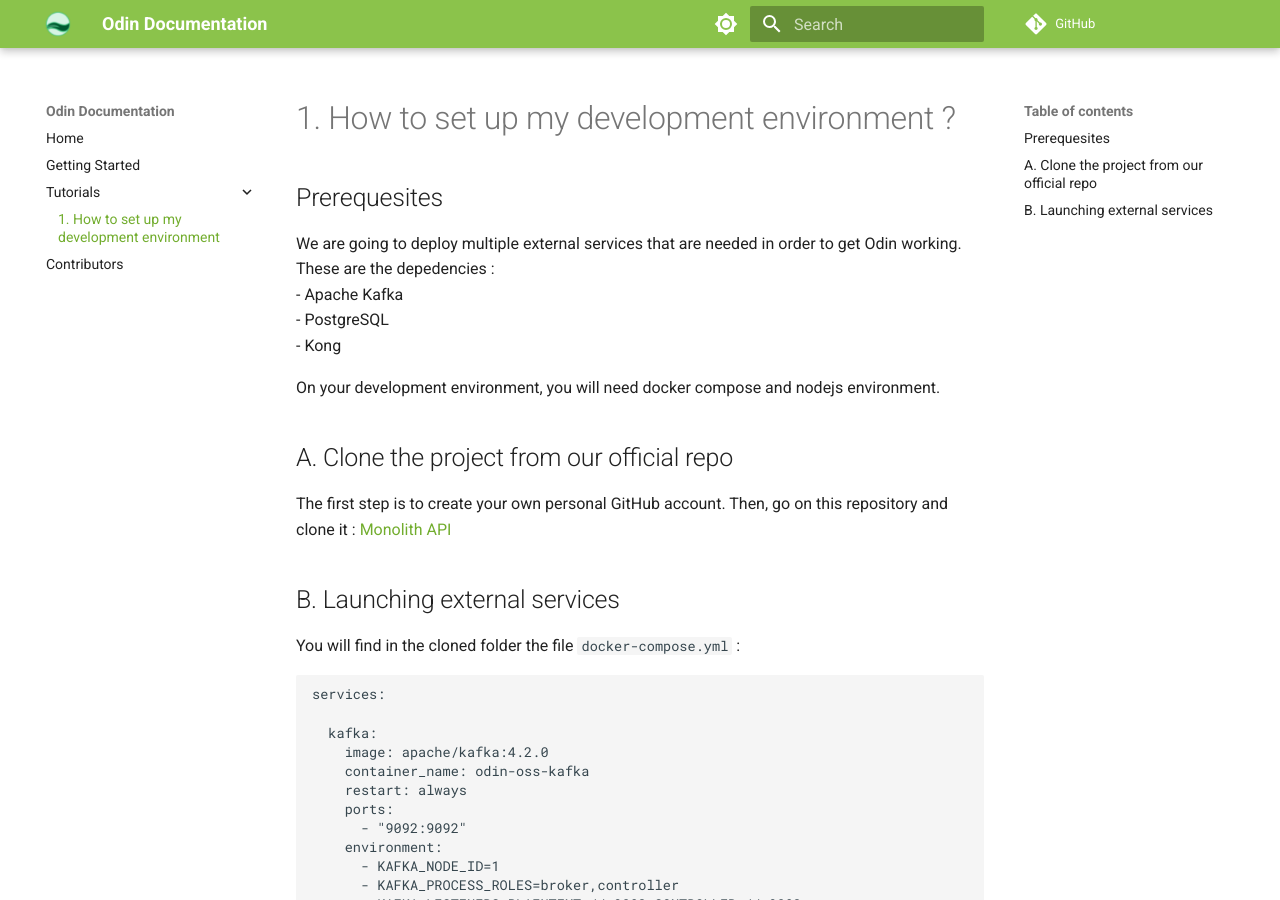
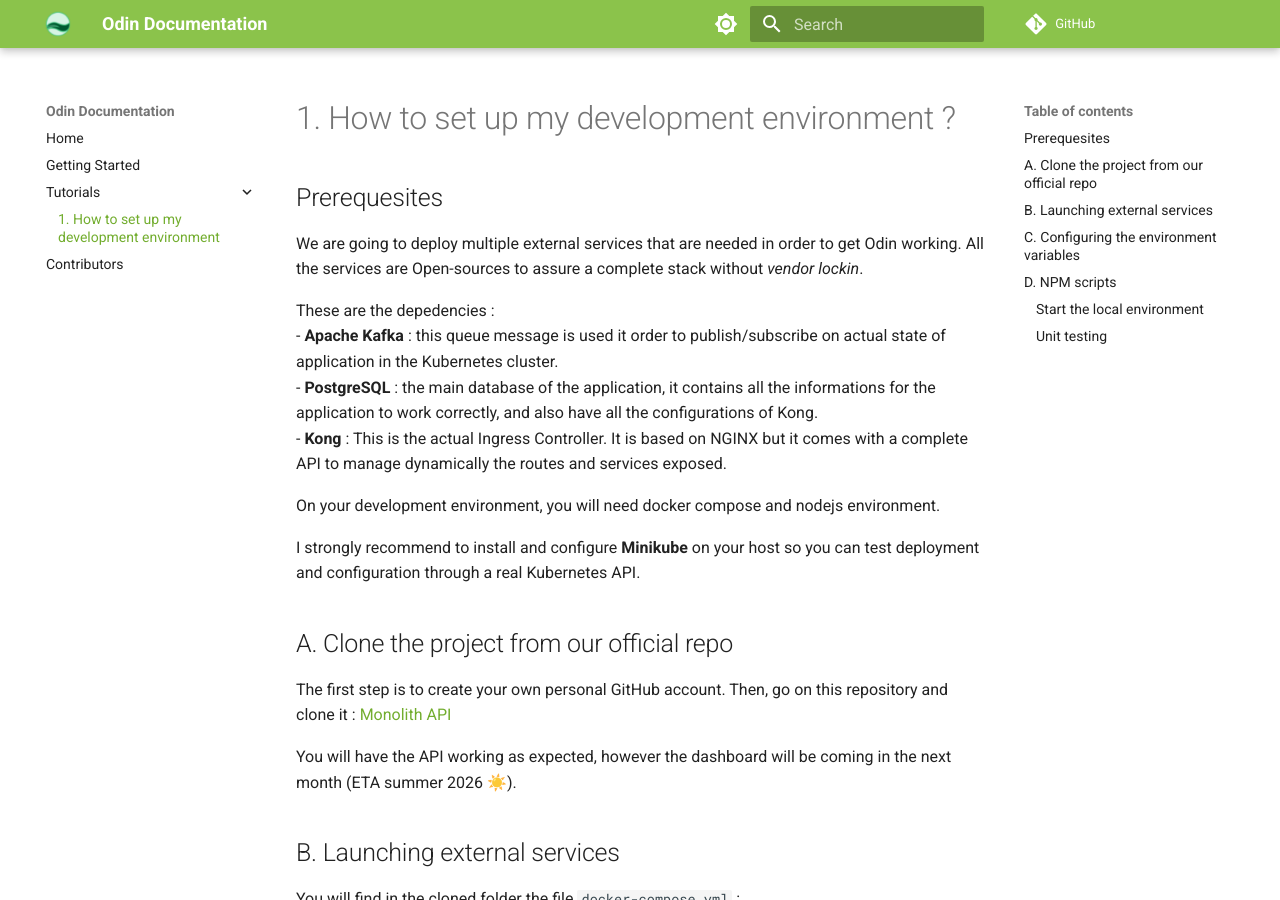
Before and after one commit to odin-oss/docs.odin.github.io, an MkDocs documentation site: the page built from docs/tutorials/1.how-to-set-up-my-development-environment.md, in a window 1280 px wide and 900 px high. Built offline with MkDocs 1.6.1 and Material for MkDocs 9.7.7, drawn with Linux system fonts in a browser that asks for light colours; comment, search, counter and statistics services are not loaded; some of the changed text lies outside the part shown.

Commit message:
Enhance setup documentation with detailed service descriptions and npm script instructions

````diff
--- a/docs/tutorials/1.how-to-set-up-my-development-environment.md
+++ b/docs/tutorials/1.how-to-set-up-my-development-environment.md
@@ -2,19 +2,24 @@
 
 ## Prerequesites
 
-We are going to deploy multiple external services that are needed in order to get Odin working.
+We are going to deploy multiple external services that are needed in order to get Odin working. All the services are Open-sources to assure a complete stack without *vendor lockin*.
+
 These are the depedencies :
-- Apache Kafka
-- PostgreSQL
-- Kong
+- **Apache Kafka** : this queue message is used it order to publish/subscribe on actual state of application in the Kubernetes cluster.
+- **PostgreSQL** : the main database of the application, it contains all the informations for the application to work correctly, and also have all the configurations of Kong.
+- **Kong** : This is the actual Ingress Controller. It is based on NGINX but it comes with a complete API to manage dynamically the routes and services exposed.
 
 On your development environment, you will need docker compose and nodejs environment.
+
+I strongly recommend to install and configure **Minikube** on your host so you can test deployment and configuration through a real Kubernetes API.
 
 
 ## A. Clone the project from our official repo
 
 The first step is to create your own personal GitHub account.
 Then, go on this repository and clone it : [Monolith API](https://github.com/odin-oss/monolith-api)
+
+You will have the API working as expected, however the dashboard will be coming in the next month (ETA summer 2026 ☀️).
 
 ## B. Launching external services
 
@@ -96,3 +101,41 @@
   postgres_data:
   kafka_data:
 ```
+
+From now, you can launch the deployment :
+```shell
+docker compose up -d
+```
+
+## C. Configuring the environment variables
+
+You just have to copy the `.env.template` and adapt the values to get the API connecting to the services.
+```
+cp .env.template .env.local
+```
+
+## D. NPM scripts
+
+There are multiple npm scripts in the project, here is a little explanation for each. But first, you need to install packages:
+```
+npm i --include=dev
+```
+
+### Start the local environment
+
+
+### Unit testing
+
+We are using Mocha, Sinon and Chai for unit testing. We will refuse every feature that is not properly unit tested with 100% of coverage.
+
+For unit testing only :
+```
+npm run test
+```
+
+If you want the c8 coverage also :
+```
+npm run test:coverage
+```
+
+When the PR is accepted, it will automatically update the result of SonarQube execution on SonarCloud.
````
